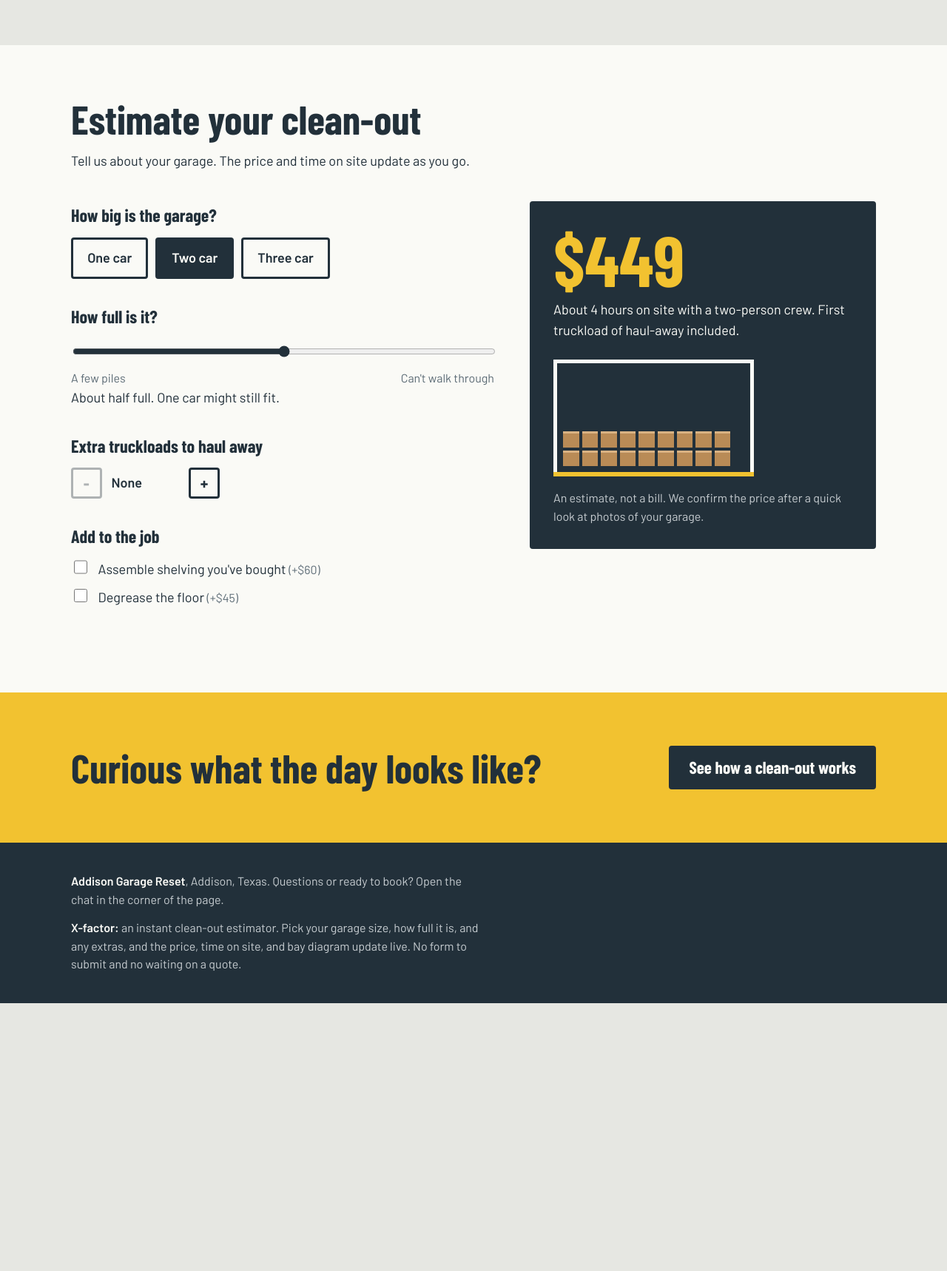
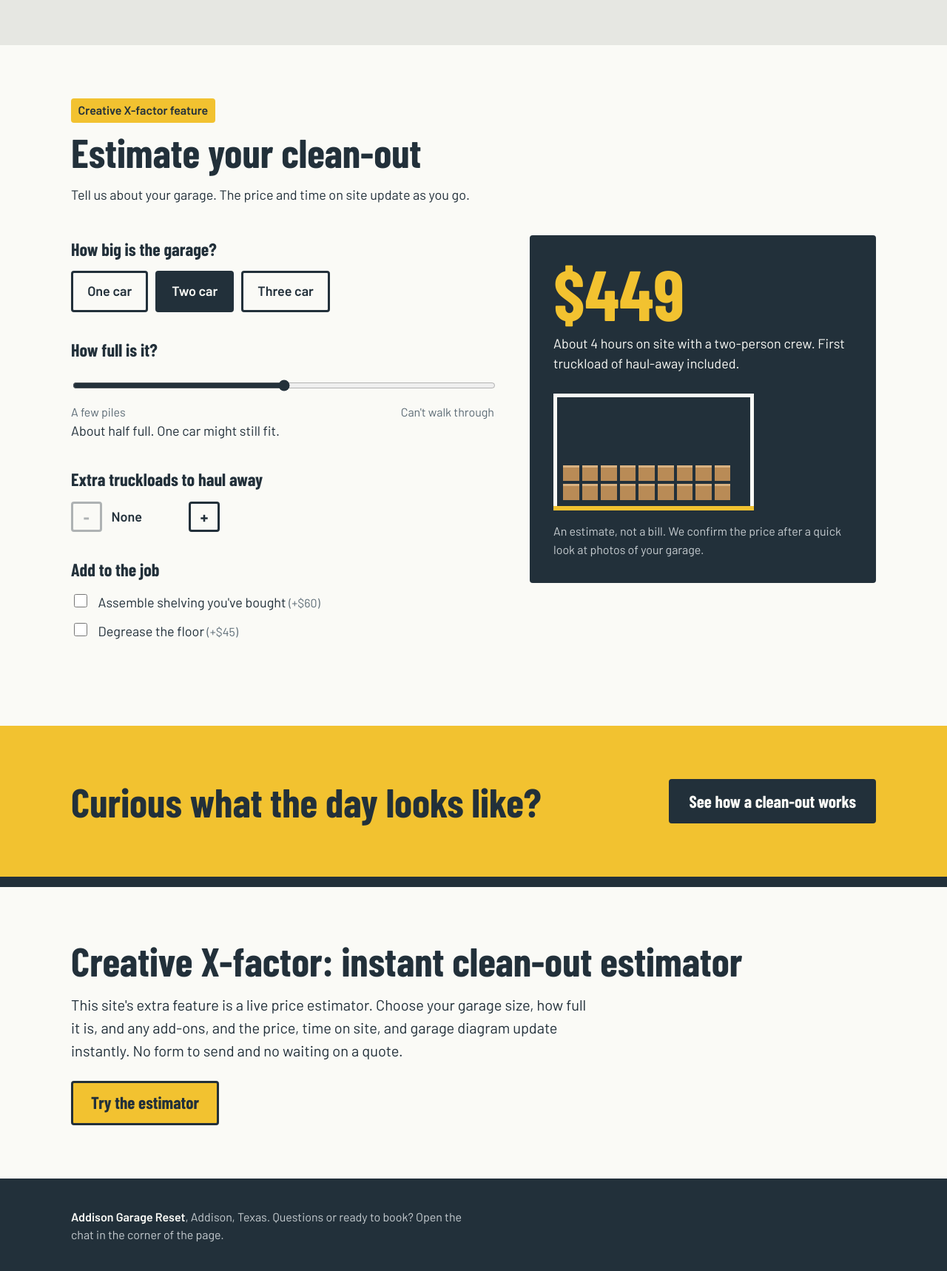
Before and after one commit to anthonymhonea-maker/addison-garage-reset, a plain HTML site: page index.html in a window 1280 px wide. Shown: the part 920-2638 px from the top of the page at 74% size. Before the commit the page ends 2276 px from the top, so only its background shows below. Drawn offline with nearby package versions, Linux system fonts and the light colour scheme; a script that the page names is missing.

Commit message:
Update index.html

```diff
--- a/index.html
+++ b/index.html
@@ -9,6 +9,22 @@
   <link rel="preconnect" href="https://fonts.gstatic.com" crossorigin>
   <link href="https://fonts.googleapis.com/css2?family=Barlow:wght@400;500;600&family=Barlow+Condensed:wght@700&display=swap" rel="stylesheet">
   <link rel="stylesheet" href="styles.css">
+  <style>
+    /* Creative X-factor callouts (landing page only) */
+    .xfactor-tag {
+      display: inline-block;
+      background: var(--tape);
+      color: var(--slate);
+      font-weight: 600;
+      font-size: 1rem;
+      padding: 0.25rem 0.6rem;
+      border-radius: 4px;
+      margin-bottom: 0.8rem;
+    }
+    .xfactor { background: var(--door); border-top: 14px solid var(--slate); }
+    .xfactor p { font-size: 1.25rem; }
+    .xfactor .button { margin-top: 1.6rem; }
+  </style>
 </head>
 <body>
 
@@ -68,6 +84,7 @@
     <!-- X-FACTOR: live clean-out estimator -->
     <section class="section estimator-section" id="estimate">
       <div class="wrap">
+        <p class="xfactor-tag">Creative X-factor feature</p>
         <h2>Estimate your clean-out</h2>
         <p>Tell us about your garage. The price and time on site update as you go.</p>
 
@@ -122,13 +139,20 @@
       </div>
     </section>
 
+    <!-- Required by the lab: creative X-factor description, under 50 words, at the bottom of the landing page -->
+    <section class="section xfactor" id="x-factor" aria-labelledby="xfactor-title">
+      <div class="wrap">
+        <h2 id="xfactor-title">Creative X-factor: instant clean-out estimator</h2>
+        <p>This site's extra feature is a live price estimator. Choose your garage size, how full it is, and any add-ons, and the price, time on site, and garage diagram update instantly. No form to send and no waiting on a quote.</p>
+        <a class="button button-primary" href="#estimate">Try the estimator</a>
+      </div>
+    </section>
+
   </main>
 
   <footer class="site-footer">
     <div class="wrap">
       <p><strong>Addison Garage Reset</strong>, Addison, Texas. Questions or ready to book? Open the chat in the corner of the page.</p>
-      <!-- Required by the lab: X-factor description, under 50 words -->
-      <p><strong>X-factor:</strong> an instant clean-out estimator. Pick your garage size, how full it is, and any extras, and the price, time on site, and bay diagram update live. No form to submit and no waiting on a quote.</p>
     </div>
   </footer>
 
```
